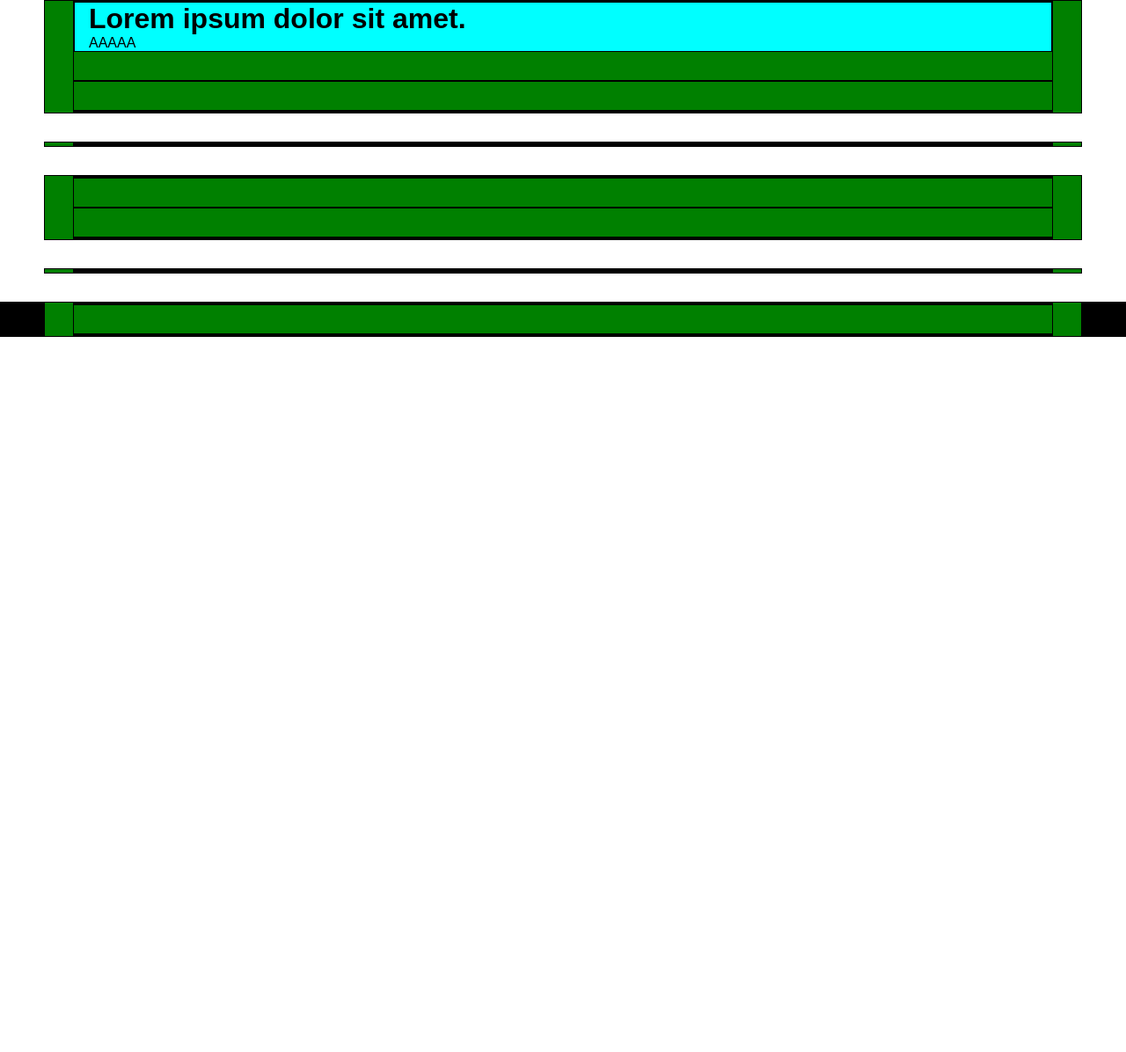
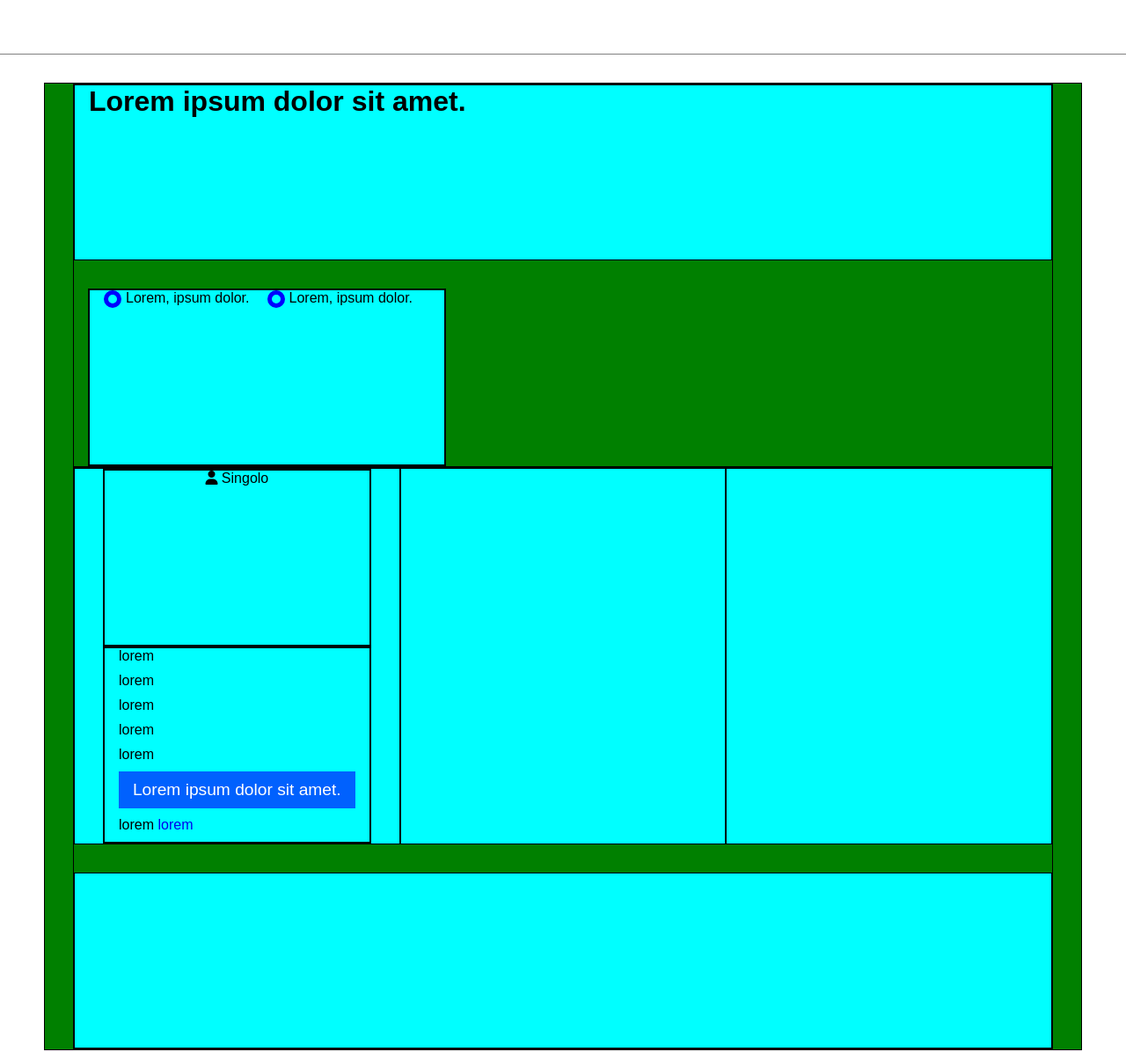
Before and after one commit to giuseppeesposito22/htmlcss-dropbox, a plain HTML site: page index.html in a window 1280 px wide. Shown: the part 823-2019 px from the top of the page at 88% size. Before the commit the page ends 1206 px from the top, so only its background shows below. Drawn offline with Linux system fonts and the light colour scheme.

Commit message:
second section in progress

```diff
--- a/css/style.css
+++ b/css/style.css
@@ -58,7 +58,7 @@ body {
   padding-right: 1rem;
 
   /* debug */
-  /* min-height: 200px; */
+  min-height: 200px;
   background-color: aqua;
 }
 
@@ -92,11 +92,14 @@ section {
 
 .btn {
   padding: 3px 8px;
-  font-size: 1.5rem;
   color: white;
   background-color: #0061fe;
   box-shadow: none;
   border: none;
+}
+
+.txt-center {
+  text-align: center;
 }
 
 /* HEADER  */
@@ -136,6 +139,11 @@ div {
   margin-right: 20px;
 }
 
+.btn.small {
+  min-height: 30px;
+  min-width: 60px;
+}
+
 /* MAIN */
 
 /* section 1 */
@@ -164,9 +172,18 @@ div {
   padding-bottom: 1rem;
 }
 
+.section-jumbo span {
+  display: block;
+}
+
 .section-jumbo p,
 .section-jumbo button {
   margin-bottom: 2rem;
+}
+
+.btn.medium {
+  font-size: 1.5rem;
+  /* padding: 5px 10px; */
 }
 
 /* section 2 */
@@ -181,6 +198,41 @@ div {
   font-size: 2rem;
 }
 
+.section-business .col-1.box-radio {
+  display: flex;
+}
+
+.radio-box {
+  width: 20px;
+  height: 20px;
+  border-radius: 50%;
+  border: 5px solid blue;
+  margin-right: 5px;
+}
+
+.span-radio {
+  margin-right: 20px;
+}
+
+.professional span {
+  display: block;
+}
+
+.professional a {
+}
+
+.professional span,
+li,
+button {
+  margin-bottom: 10px;
+}
+
+.btn.large {
+  padding: 10px 0px;
+  width: 100%;
+  font-size: 1.2rem;
+}
+
 /* FOOTER  */
 
 .page-footer {
--- a/index.html
+++ b/index.html
@@ -32,7 +32,7 @@
             <li><a href="#"></a>lorem</li>
             <li><a href="#"></a>lorem</li>
           </ul>
-          <button class="btn">Inizia</button>
+          <button class="btn small">Inizia</button>
         </div>
       </div>
     </header>
@@ -55,7 +55,7 @@
                 ipsa animi! Modi laudantium, harum vel explicabo expedita iure
                 quos consequatur?
               </p>
-              <button class="btn">Lorem ipsum dolor sit amet.</button>
+              <button class="btn medium">Lorem ipsum dolor sit amet.</button>
               <span>Lorem ipsum dolor sit.</span>
               <i class="fa-solid fa-arrow-down"></i>
             </div>
@@ -73,9 +73,40 @@
           <div class="row">
             <div class="col-1">
               <h2>Lorem ipsum dolor sit amet.</h2>
-              <span>AAAAA</span>
             </div>
-            <div class="col-1-3"></div>
+            <div class="row">
+              <div class="col-1 box-radio">
+                <div class="radio-box"></div>
+                <span class="span-radio">Lorem, ipsum dolor.</span>
+                <div class="radio-box"></div>
+                <span class="span-radio">Lorem, ipsum dolor.</span>
+              </div>
+            </div>
+          </div>
+
+          <div class="row">
+            <div class="col-1-3">
+              <div class="row">
+                <div class="col-1 txt-center">
+                  <i class="fa-solid fa-user"></i>
+                  <span class="">Singolo</span>
+                </div>
+              </div>
+              <div class="row">
+                <div class="col-1 professional">
+                  <span>lorem</span>
+                  <span>lorem</span>
+                  <ul>
+                    <li>lorem</li>
+                    <li>lorem</li>
+                    <li>lorem</li>
+                  </ul>
+                  <button class="btn large">Lorem ipsum dolor sit amet.</button>
+                  <span>lorem <a href="#">lorem</a></span>
+                </div>
+              </div>
+            </div>
+
             <div class="col-1-3"></div>
             <div class="col-1-3"></div>
 
```
